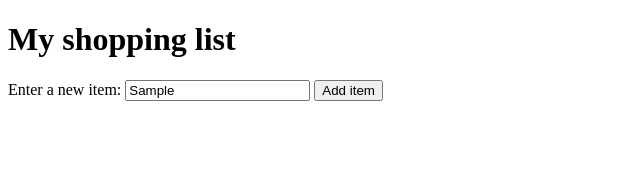
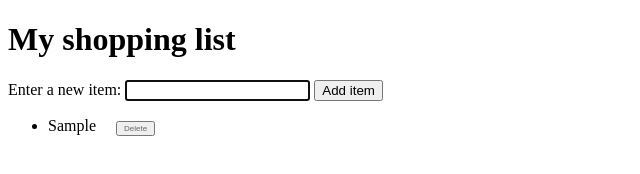
Before and after one commit to Sulwe/shopping_list, a plain HTML site: page index.html in a window 1280 px wide. Both pictures are taken after typing "Sample" into the empty fields and a click on the button "Add item". Shown: the whole page, without its empty margins (0-640 px from the left). Drawn offline with Linux system fonts and the light colour scheme.

Commit message:
add Javascript to add and remove list items

```diff
--- a/index.html
+++ b/index.html
@@ -33,6 +33,32 @@
     </ul>
 
     <script>
+        const myList = document.querySelector("ul");
+        const itemName = document.querySelector("input");
+        const addButton = document.querySelector("button");
+
+        addButton.addEventListener("click", () => {
+            const myItem = itemName.value;
+            itemName.value = "";
+
+            const listItem = document.createElement("li");
+            const listText = document.createElement("span");
+            const listButton = document.createElement("button");
+
+            listItem.appendChild(listText);
+            listText.textContent = myItem;
+            listItem.appendChild(listButton);
+            listButton.textContent = "Delete";
+            myList.appendChild(listItem);
+
+            listButton.addEventListener("click", () => {
+                myList.removeChild(listItem);
+            });
+
+            itemName.focus();
+
+        });
+
 
     </script>
   </body>
```
